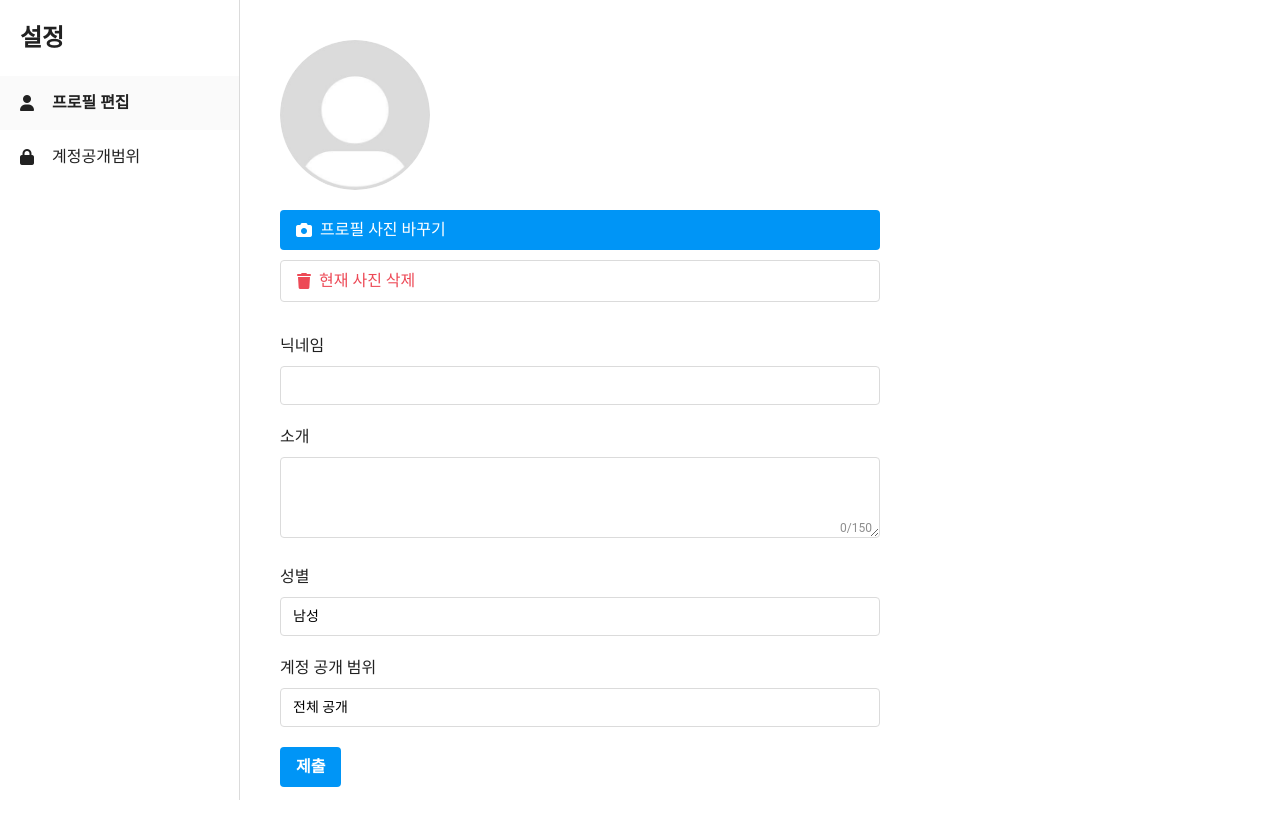
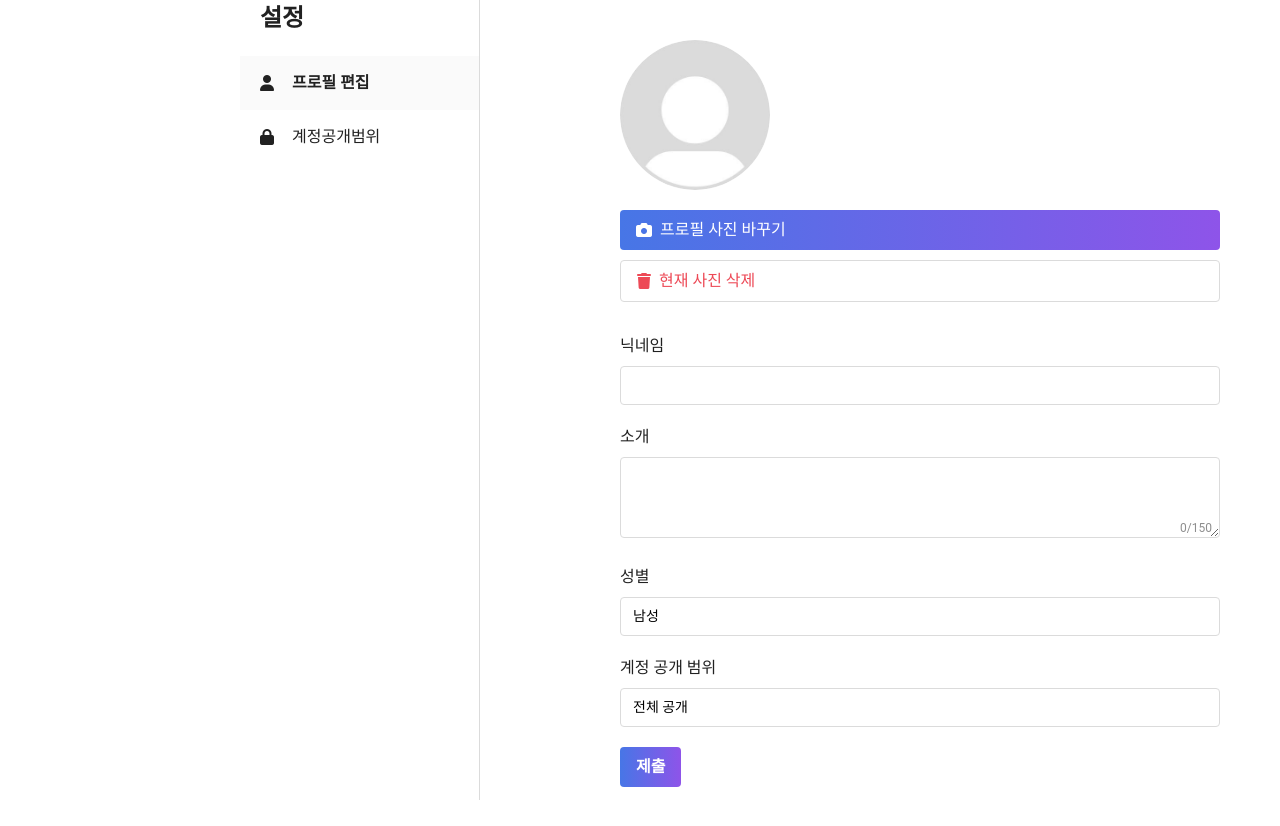
Before and after one commit to beyond-sw-camp/be11-2nd-TWINSTAR-FE, a Vue app: page /settings in a window 1280 px wide. Built offline with nearby package versions, Linux system fonts and the light colour scheme; no server answers; sample sign-in values are in the browser's storage.

Commit message:
설정화면 디자인 수정

```diff
--- a/src/views/settings/SettingsView.vue
+++ b/src/views/settings/SettingsView.vue
@@ -407,13 +407,17 @@ export default {
 }
 
 .settings-sidebar {
-  width: 240px;
+  width: 30%; /* 픽셀 대신 퍼센트 사용 */
+  max-width: 240px;
+  min-width: 200px;
   border-right: 1px solid #dbdbdb;
-  padding: 20px 0;
+  display: flex;
+  flex-direction: column;
+  height: 100vh;
   position: fixed;
-  height: 100vh;
+  left: var(--header-width, 240px);
   background: white;
-  z-index: 10;
+  z-index: 999;
 }
 
 .settings-sidebar h2 {
@@ -450,7 +454,7 @@ export default {
 .settings-content {
   flex: 1;
   padding: 40px;
-  margin-left: 240px; /* 사이드바 너비만큼 마진 */
+  margin-left: 580px; /* 사이드바 너비만큼 마진 */
 }
 
 .settings-section {
@@ -516,7 +520,7 @@ export default {
 }
 
 .change-photo-btn {
-  background-color: #0095f6;
+  background: linear-gradient(to right, #4776E6, #8E54E9);
   color: white;
   border: none;
 }
@@ -574,7 +578,7 @@ export default {
 }
 
 .submit-button {
-  background-color: #0095f6;
+  background: linear-gradient(to right, #4776E6, #8E54E9);
   color: white;
   border: none;
   padding: 8px 16px;
```
